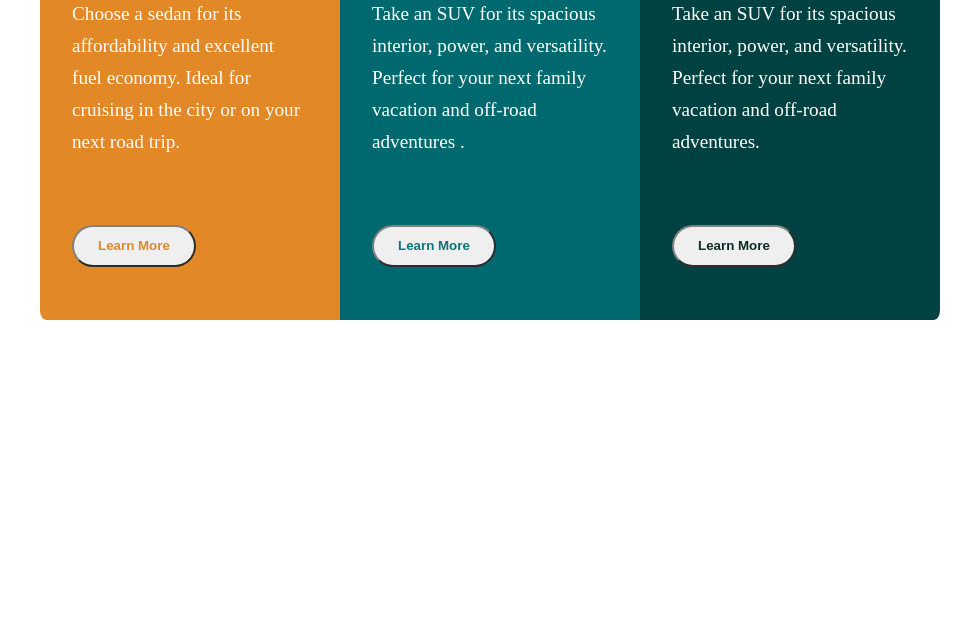
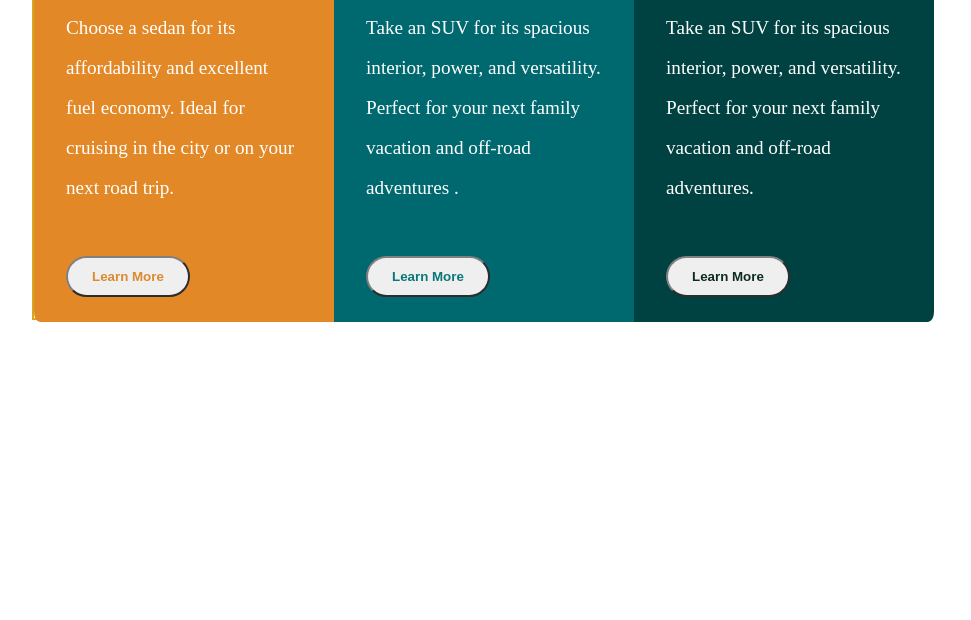
Before and after one commit to hammedTiamiyu/3-column-preview-card-componet, a plain HTML site: page index.html in a window 1536 px wide. Shown: the part 244-864 px from the top of the page, without its empty margins (192-1163 px from the left). Before the commit the page ends 800 px from the top, so only its background shows below. Drawn offline with Linux system fonts and the light colour scheme.

Commit message:
some changes made on container height

```diff
--- /dev/null
+++ b/rid.css
@@ -0,0 +1,106 @@
+* {
+    -webkit-box-sizing: border-box;
+            box-sizing: border-box;
+    padding: 0;
+    margin: 0;
+    border-spacing: 0;
+    /* font-family: "Big Shoulders Display", cursive; */
+  }
+
+  body {
+    width: 100%;
+    min-height: 100vh;
+  }
+
+  @media screen and (min-width: 375px) {
+    .container {
+      width: 370px;
+      height: auto;
+      margin: 40px auto;
+    }
+    .container .container_element {
+      width: 100%;
+      height: 530px;
+      background-color: blue;
+      padding: 60px 40px;
+    }
+    .container .container_element h1 {
+      font-size: 55px;
+      text-transform: uppercase;
+      color: rgba(255, 255, 255, 0.75);
+      margin: 30px 0;
+    }
+    .container .container_element p {
+      color: rgba(255, 255, 255, 0.75);
+      font-size: 15px;
+      line-height: 40px;
+      font-family: "Lexend Deca", sans-serif;
+    }
+    .container .container_element .btn {
+      width: 50%;
+      height: 50px;
+      margin: 40px 0;
+      background-color: rgba(255, 255, 255, 0.75);
+      text-align: center;
+      border-radius: 30px;
+      color: #e38826;
+      font-family: "Lexend Deca", sans-serif;
+      padding: 15px 0;
+      font-size: 15px;
+    }
+    .container .container_element1 {
+      background-color: #e38826;
+      border-radius: 8px 8px 0 0;
+    }
+    .container .container_element2 {
+      background-color: #006970;
+    }
+    .container .container_element2 .btn {
+      color: #006970;
+    }
+    .container .container_element3 {
+      background-color: #004241;
+      border-radius: 0 0 8px 8px;
+    }
+    .container .container_element3 .btn {
+      color: #004241;
+    }
+  }
+
+  @media screen and (min-width: 1440px) {
+    body {
+      display: -webkit-box;
+      display: -ms-flexbox;
+      display: flex;
+      -webkit-box-pack: center;
+          -ms-flex-pack: center;
+              justify-content: center;
+      -webkit-box-align: center;
+          -ms-flex-align: center;
+              align-items: center;
+    }
+    .container {
+      display: -webkit-box;
+      display: -ms-flexbox;
+      display: flex;
+      -webkit-box-pack: justify;
+          -ms-flex-pack: justify;
+              justify-content: space-between;
+      width: 1000px;
+    }
+    .container .container_element {
+      height: 560px;
+      border-radius: 8px;
+    }
+    .container .container_element .btn {
+      width: 150px;
+    }
+    .container .container_element .btn:hover {
+      background-color: transparent;
+      color: white;
+      cursor: pointer;
+      border: 2px solid white;
+      padding: 12px 0;
+    }
+  }
+  /*# sourceMappingURL=index.css.map */
--- a/style.css
+++ b/style.css
@@ -1,12 +1,23 @@
+* {
+    -webkit-box-sizing: border-box;
+            box-sizing: border-box;
+    padding: 0;
+    margin: 0;
+    border-spacing: 0;
+
+  }
+
+  body {
+    width: 100%;
+    min-height: 100vh;
+  }
+
 .container {
-    height: 450px;
+    height: auto;
     width: 320px;
-    /* border: 2px solid goldenrod; */
-    margin: 0 auto;
+    border: 2px solid goldenrod;
+    margin: 40px auto;
     display: grid;
-    /* margin-left: 20%; */
-    margin-top: 2.5rem;
-    margin-bottom: 2.5rem;
     grid-template-columns: 1fr;
     align-items: center;
 
@@ -44,27 +55,31 @@
 }
 
 .image {
-    margin-top: 2rem;
+    margin-top: 3rem;
     /* margin-left: 3rem; */
 }
 
+/* HEADING/TITLE */
 .title-heading {
     font-size: 2rem;
     font-family: 'Lucida Sans', 'Lucida Sans Regular', 'Lucida Grande', 'Lucida Sans Unicode', Geneva, Verdana, sans-serif;
     /* margin-left: 2rem; */
     color: white;
+    margin-top: 2rem;
+    margin-bottom: 1.5rem;
 }
 
 .car-info {
     font-size: 1.2rem;
     color: white;
-    line-height: 2rem;
+    line-height: 2.5rem;
+    /* margin-bottom: 2rem; */
 }
 
 .learn-more {
  text-transform: capitalize;
- /* margin-bottom: ; */
- margin-top: 9% ;
+ margin-bottom: 2.5rem;
+ margin-top: 2rem ;
  padding: 0.7rem;
  padding-left: 1.5rem;
  padding-right: 1.5rem;
```
Also changed, not shown: 1 other file.
